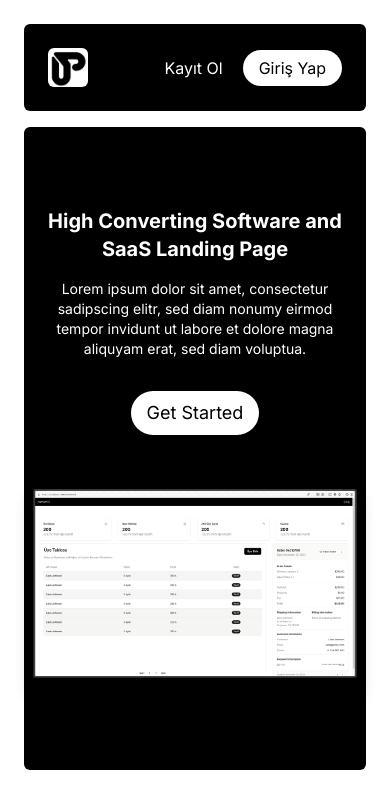
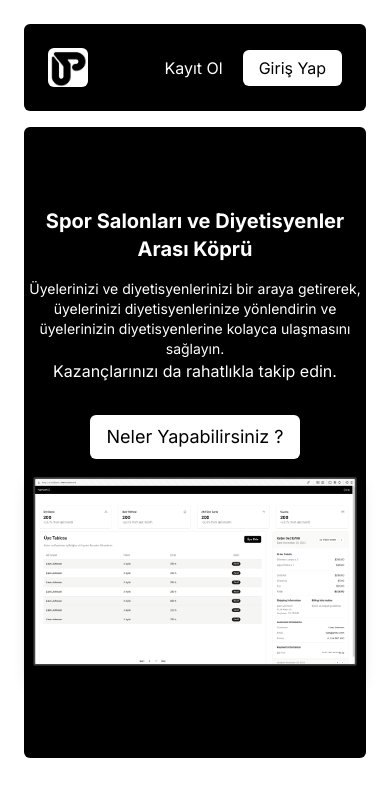
Before and after one commit to IEmreOzkayaI/sport-center-integration, a Next.js app: page /home in a window 390 px wide. Shown: the top 808 px of the page. Built offline with nearby package versions, Linux system fonts and the light colour scheme; no server answers.

Commit message:
fix:responsive

```diff
--- a/app/globals.css
+++ b/app/globals.css
@@ -95,3 +95,29 @@ input:-webkit-autofill {
       -webkit-text-size-adjust: 100%;
       -ms-text-size-adjust: 100%;
   }
+/* HTML: <div class="loader"></div> */
+.loader {
+    display: inline-grid;
+  }
+  .loader:before,
+  .loader:after {
+    content: "";
+    grid-area: 1/1;
+    height: 30px;
+    aspect-ratio: 6;
+    --c: #0000 64%,#000 66% 98%,#0000 101%;
+    background:
+      radial-gradient(35% 146% at 50% 159%,var(--c)) 0 0,
+      radial-gradient(35% 146% at 50% -59%,var(--c)) 25% 100%;
+    background-size: calc(100%/3) 50%;
+    background-repeat: repeat-x;
+    -webkit-mask: repeating-linear-gradient(90deg,#000 0 15%,#0000 0 50%) 0 0/200%;
+    animation: l9 .8s infinite linear;
+  }
+  .loader:after {
+    scale: 1 -1;
+    animation-delay: -.2s;
+  }
+  @keyframes l9{
+    to {-webkit-mask-position:-100% 0}
+  }
--- a/app/home/page.tsx
+++ b/app/home/page.tsx
@@ -1,3 +1,4 @@
+import { ArrowDown, ArrowDownFromLine, ArrowDownToLine } from 'lucide-react';
 import Head from 'next/head';
 import Image from 'next/image';
 
@@ -5,15 +6,19 @@ export default function Home() {
     return (
         <div className='rounded-md'>
             <main className="bg-black text-white text-center py-20 rounded-b-md rounded-t-md sm:rounded-t-none">
-                <div className="mx-auto flex flex-col items-center sm:items-center">
-                    <h2 className="text-xl sm:text-4xl font-bold mb-4">High Converting Software and SaaS Landing Page</h2>
-                    <p className="text-sm sm:text-lg mb-8 w-72 sm:w-screen">
-                        Lorem ipsum dolor sit amet, consectetur sadipscing elitr, sed diam nonumy eirmod tempor invidunt ut labore et dolore magna aliquyam erat, sed diam voluptua.
+                <div className="flex flex-col items-center sm:items-center">
+                    <h2 className="text-xl sm:text-4xl font-bold mb-4">Spor Salonları ve Diyetisyenler Arası Köprü</h2>
+                    <p className="text-sm text-center sm:text-lg">
+                        Üyelerinizi ve diyetisyenlerinizi bir araya getirerek, üyelerinizi diyetisyenlerinize yönlendirin ve üyelerinizin diyetisyenlerine kolayca ulaşmasını sağlayın.
                     </p>
-                    <button className="bg-white text-black px-4 py-2 sm:px-6 sm:py-3 rounded-full text-lg ">Get Started</button>
+                    <p className='mb-8'>
+                        Kazançlarınızı da rahatlıkla takip edin.
+                    </p>
+                    <button disabled="true" className="text-center bg-white text-black px-4 py-2 sm:px-6 sm:py-3 rounded-md text-lg ">Neler Yapabilirsiniz ?
+                    </button>
 
                 </div>
-                <div className="mt-12 relative">
+                <div className="mt-3 relative">
                     <img src="/landing.png" alt="Dashboard" className="mx-auto rounded-lg shadow-lg" />
                 </div>
             </main>
--- a/app/layout.tsx
+++ b/app/layout.tsx
@@ -37,8 +37,8 @@ export default async function RootLayout({ children }: Readonly<{ children: Reac
                     {children}
                     <Toaster />
                 </Outline>
-                    <Analytics/>
-                    <SpeedInsights/>
+                <Analytics />
+                <SpeedInsights />
             </body>
         </html>
     );
--- /dev/null
+++ b/app/loading.tsx
@@ -0,0 +1,10 @@
+
+import React from 'react'
+
+const loading = () => {
+    return (
+        <div className='loader w-screen h-screen flex items-center justify-center'></div>
+    )
+}
+
+export default loading
--- a/components/common/Navbar/LoggedOutNavbar.tsx
+++ b/components/common/Navbar/LoggedOutNavbar.tsx
@@ -11,7 +11,7 @@ export default function LoggedOutNavbar() {
                 <ul className="flex md:space-x-6 items-center justify-center">
                     <li><Link href="/signup" className="hover:underline">Kayıt Ol</Link></li>
                     <li>
-                        <Link href="/login" className="ml-5 sm:ml-0 bg-white text-black px-4 py-2 rounded-full">Giriş Yap</Link>
+                        <Link href="/login" className="ml-5 sm:ml-0 bg-white text-black px-4 py-2 rounded-md">Giriş Yap</Link>
                     </li>
                 </ul>
             </nav>
```
